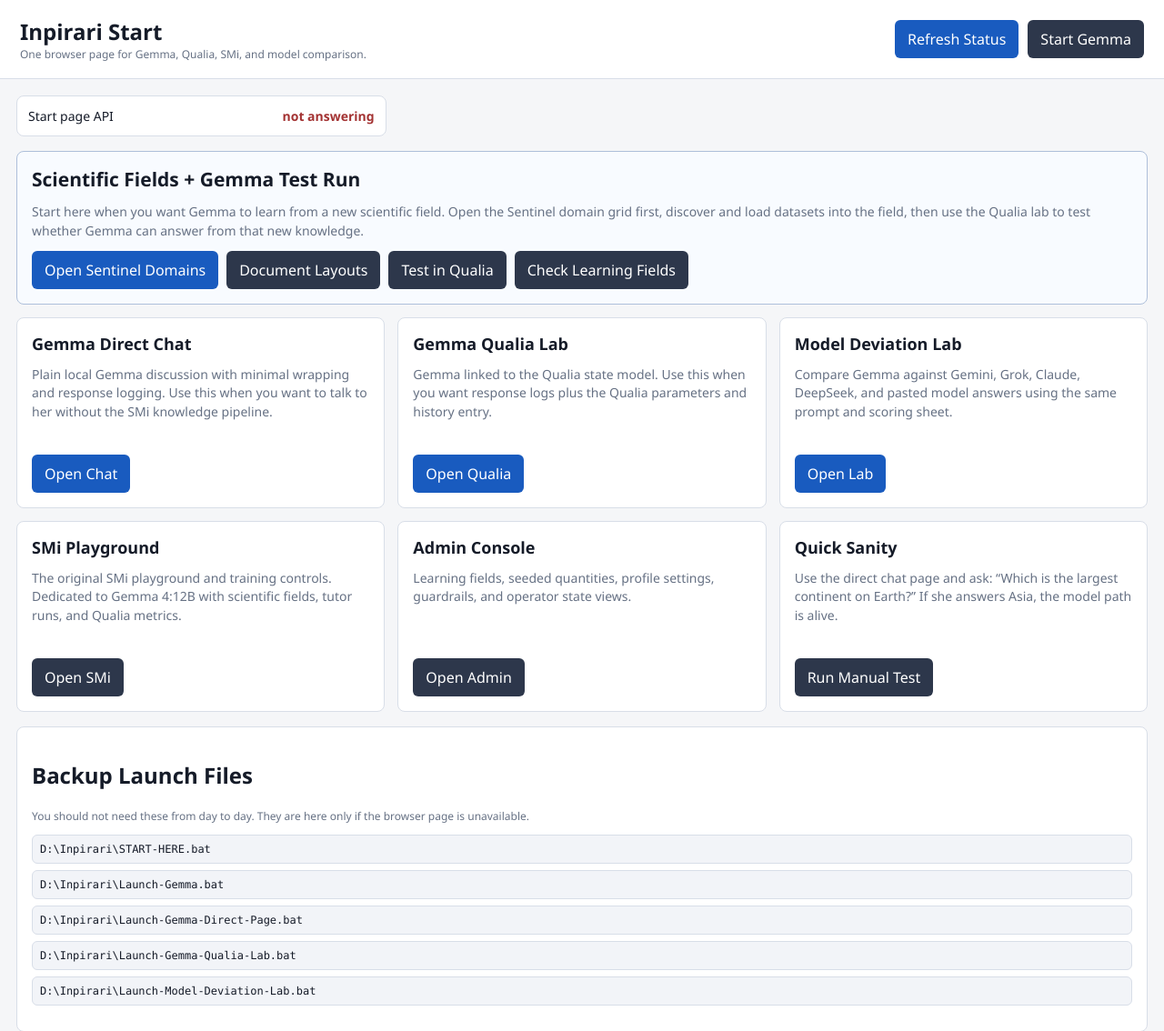
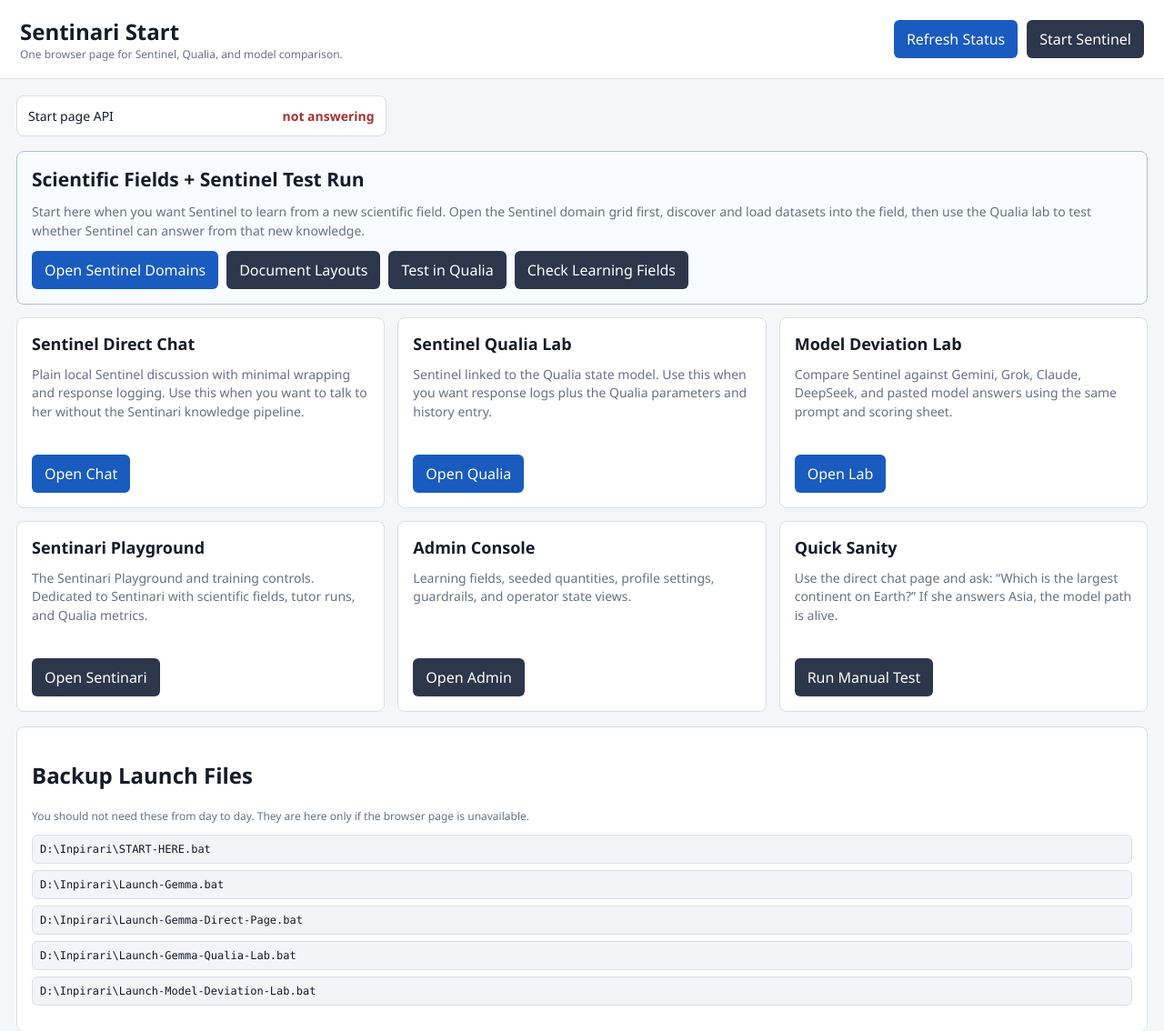
Before and after one commit to ONGALALI/sentinari, a FastAPI app: page /ui/start in a window 1280 px wide. Shown: the top 1134 px of the page at 91% size. Run offline with FastAPI, Linux system fonts and the light colour scheme; some libraries are stand-ins or nearby versions.

Commit message:
Rebrand display layer from Gemma to Sentinel/Sentinari across remaining consoles
Lawful and ethical per §31 addendum: persona renames away from Google's
trademark with provenance stated honestly in the footer; lowercase gemma
plumbing (routes, DB names, model tags, health keys) intentionally preserved.

🤖 Generated with Codebuff
Co-Authored-By: Codebuff <noreply@codebuff.com>

```diff
--- a/templates/a1_logs_console.html
+++ b/templates/a1_logs_console.html
@@ -54,11 +54,11 @@
   <header>
     <div>
       <h1>A1 Logs</h1>
-      <div class="hint">Audit history for Gemma Qualia prompts, simulations, recommendations, and continuity metrics.</div>
+      <div class="hint">Audit history for Sentinel Qualia prompts, simulations, recommendations, and continuity metrics.</div>
     </div>
     <div class="row">
       <button id="refreshAll">Refresh All</button>
-      <a href="/ui/gemma-qualia">Gemma Qualia Lab</a>
+      <a href="/ui/gemma-qualia">Sentinel Qualia Lab</a>
       <a href="/ui/start">Start</a>
     </div>
   </header>
@@ -161,7 +161,7 @@
             <div class="meta">${escapeHtml(short(item.answer || item.error, 420))}</div>
             <div class="meta">stability ${fmt(item.qualia?.stability_index, 4)} | influence ${fmt(item.qualia?.influence, 3)} | gamma ${fmt(item.qualia?.gamma_effective, 3)} | ${escapeHtml(item.elapsed_ms || "")} ms</div>
           </div>
-        `).join("") || '<p class="hint">No recent Gemma Qualia logs yet.</p>';
+        `).join("") || '<p class="hint">No recent Sentinel Qualia logs yet.</p>';
         setStatus("recentStatus", `Loaded ${logs.length} recent exchange logs.`, true);
       } catch (err) {
         setStatus("recentStatus", err.message || String(err), false);
--- a/templates/admin_login.html
+++ b/templates/admin_login.html
@@ -3,7 +3,7 @@
 <head>
   <meta charset="utf-8">
   <meta name="viewport" content="width=device-width, initial-scale=1">
-  <title>SMi Admin Login</title>
+  <title>Sentinari Admin Login</title>
   <style>
     body { font-family: Arial, sans-serif; margin: 0; background: #f2f5f8; color: #17212b; }
     .wrap { min-height: 100vh; display: flex; align-items: center; justify-content: center; padding: 24px; }
@@ -21,8 +21,8 @@
 <body>
   <div class="wrap">
     <div class="card">
-      <h1>SMi Admin Login</h1>
-      <p>Use your SMi single-login credentials to access the admin console.</p>
+      <h1>Sentinari Admin Login</h1>
+      <p>Use your Sentinari single-login credentials to access the admin console.</p>
       <label for="username">Username</label>
       <input id="username" type="text" autocomplete="username" placeholder="smi">
 
--- a/templates/gemma_qualia_console.html
+++ b/templates/gemma_qualia_console.html
@@ -441,14 +441,14 @@
   <header>
     <div>
       <h1>SMI Qualia Lab</h1>
-      <div class="hint">SMI direct bridge wrapped in the same pseudodynamic vector lab used by SMi.</div>
+      <div class="hint">SMI direct bridge wrapped in the same pseudodynamic vector lab.</div>
     </div>
     <div class="row">
       <button class="secondary" id="refreshStatus">Refresh Status</button>
       <a href="/ui/start">Start</a>
       <a href="/ui/a1-logs">A1 Logs</a>
       <a href="/ui/SMI-direct">Direct Chat</a>
-      <a href="/ui/playground">Old SMi Lab</a>
+      <a href="/ui/playground">Old Sentinari Lab</a>
     </div>
   </header>
 
@@ -1493,7 +1493,7 @@
         $("statusGrid").innerHTML = [
           statusPill("Ollama", data.ollama_reachable ? "reachable" : "offline", data.ollama_reachable ? "ok" : "err"),
           statusPill("Model", data.model || "not set", data.model ? "ok" : "err"),
-          statusPill("Old SMi boundary", data.boundary_disabled_in_normal_playground ? "blocks old chat" : "open", data.boundary_disabled_in_normal_playground ? "err" : "ok"),
+          statusPill("Old Sentinari boundary", data.boundary_disabled_in_normal_playground ? "blocks old chat" : "open", data.boundary_disabled_in_normal_playground ? "err" : "ok"),
           statusPill("SMI Qualia logs", String(data.SMI_qualia_chat_count || 0), "ok")
         ].join("");
         const currentModel = $("model").value || data.model;
--- a/templates/inpirari_start_console.html
+++ b/templates/inpirari_start_console.html
@@ -3,7 +3,7 @@
 <head>
   <meta charset="utf-8">
   <meta name="viewport" content="width=device-width, initial-scale=1">
-  <title>Inpirari Start</title>
+  <title>Sentinari Start</title>
   <style>
     :root {
       --bg: #f5f6f8;
@@ -130,12 +130,12 @@
 <body>
   <header>
     <div>
-      <h1>Inpirari Start</h1>
-      <div class="meta">One browser page for Gemma, Qualia, SMi, and model comparison.</div>
+      <h1>Sentinari Start</h1>
+      <div class="meta">One browser page for Sentinel, Qualia, and model comparison.</div>
     </div>
     <div class="toolbar">
       <button id="refresh">Refresh Status</button>
-      <button class="secondary" id="startGemma">Start Gemma</button>
+      <button class="secondary" id="startGemma">Start Sentinel</button>
     </div>
   </header>
 
@@ -144,8 +144,8 @@
 
     <section class="grid">
       <div class="card feature">
-        <h2>Scientific Fields + Gemma Test Run</h2>
-        <p>Start here when you want Gemma to learn from a new scientific field. Open the Sentinel domain grid first, discover and load datasets into the field, then use the Qualia lab to test whether Gemma can answer from that new knowledge.</p>
+        <h2>Scientific Fields + Sentinel Test Run</h2>
+        <p>Start here when you want Sentinel to learn from a new scientific field. Open the Sentinel domain grid first, discover and load datasets into the field, then use the Qualia lab to test whether Sentinel can answer from that new knowledge.</p>
         <div class="actions">
           <a class="button" href="/ui/playground">Open Sentinel Domains</a>
           <a class="button secondary" href="/ui/document-layouts">Document Layouts</a>
@@ -155,16 +155,16 @@
       </div>
 
       <div class="card">
-        <h2>Gemma Direct Chat</h2>
-        <p>Plain local Gemma discussion with minimal wrapping and response logging. Use this when you want to talk to her without the SMi knowledge pipeline.</p>
+        <h2>Sentinel Direct Chat</h2>
+        <p>Plain local Sentinel discussion with minimal wrapping and response logging. Use this when you want to talk to her without the Sentinari knowledge pipeline.</p>
         <div class="actions">
           <a class="button" href="/ui/gemma-direct">Open Chat</a>
         </div>
       </div>
 
       <div class="card">
-        <h2>Gemma Qualia Lab</h2>
-        <p>Gemma linked to the Qualia state model. Use this when you want response logs plus the Qualia parameters and history entry.</p>
+        <h2>Sentinel Qualia Lab</h2>
+        <p>Sentinel linked to the Qualia state model. Use this when you want response logs plus the Qualia parameters and history entry.</p>
         <div class="actions">
           <a class="button" href="/ui/gemma-qualia">Open Qualia</a>
         </div>
@@ -172,17 +172,17 @@
 
       <div class="card">
         <h2>Model Deviation Lab</h2>
-        <p>Compare Gemma against Gemini, Grok, Claude, DeepSeek, and pasted model answers using the same prompt and scoring sheet.</p>
+        <p>Compare Sentinel against Gemini, Grok, Claude, DeepSeek, and pasted model answers using the same prompt and scoring sheet.</p>
         <div class="actions">
           <a class="button" href="/ui/model-lab">Open Lab</a>
         </div>
       </div>
 
       <div class="card">
-        <h2>SMi Playground</h2>
-        <p>The original SMi playground and training controls. Dedicated to Gemma 4:12B with scientific fields, tutor runs, and Qualia metrics.</p>
+        <h2>Sentinari Playground</h2>
+        <p>The Sentinari Playground and training controls. Dedicated to Sentinari with scientific fields, tutor runs, and Qualia metrics.</p>
         <div class="actions">
-          <a class="button secondary" href="/ui/playground">Open SMi</a>
+          <a class="button secondary" href="/ui/playground">Open Sentinari</a>
         </div>
       </div>
 
@@ -230,11 +230,11 @@
         const personaInfo = data.persona || {};
 
         $("status").innerHTML = [
-          pill("Active Engine", "Gemma 4:12B (Science)", "ok"),
+          pill("Active Engine", "Sentinari (Science)", "ok"),
           pill("Active Library", "library_gemma.db", "ok"),
           pill("Isolation Guard", "Strict On (No Mismatch)", "ok"),
-          pill("SMi Web Host", data.smi_reachable ? "running" : "offline", data.smi_reachable ? "ok" : "bad"),
-          pill("Ollama / Gemma", (data.gemma_reachable || data.SMI_reachable) ? "running" : "offline", (data.gemma_reachable || data.SMI_reachable) ? "ok" : "bad"),
+          pill("Sentinari Web Host", data.smi_reachable ? "running" : "offline", data.smi_reachable ? "ok" : "bad"),
+          pill("Ollama / Sentinel", (data.gemma_reachable || data.SMI_reachable) ? "running" : "offline", (data.gemma_reachable || data.SMI_reachable) ? "ok" : "bad"),
           pill("Active Model", personaInfo.active_model || data.gemma_model || "not found", "ok"),
           pill("Base URL", data.gemma_base_url || data.SMI_base_url || "", (data.gemma_base_url || data.SMI_base_url) ? "ok" : "bad")
         ].join("");
@@ -252,7 +252,7 @@
         setTimeout(refreshStatus, 3500);
       } finally {
         $("startGemma").disabled = false;
-        $("startGemma").textContent = "Start Gemma";
+        $("startGemma").textContent = "Start Sentinel";
       }
     }
 
--- a/templates/playground_console.html
+++ b/templates/playground_console.html
@@ -4114,7 +4114,8 @@
   <footer class="app-credits" style="margin:26px auto 34px; text-align:center; font-size:12.5px; color:var(--muted); max-width:900px; line-height:1.55;">
     Sentinari by Inspirari — engineered with <strong>Codebuff</strong> by <strong>Buffy</strong>, the Codebuff coding agent.<br>
     Scientific field Guardians · tri-source dataset discovery &amp; review (GitHub · Hugging Face · OpenAlex) · ingestion gateway &amp; firewall ·
-    provider-agnostic LLM gateway · Sentinel Pattern-Recognition MVP · 2026.
+    provider-agnostic LLM gateway · Sentinel Pattern-Recognition MVP · 2026.<br>
+    Provenance: Sentinel currently runs on Google's Gemma-family open models, transitioning to Gemini — lineage stated honestly, identity her own.
   </footer>
 
   <div id="datasetPreviewModal" role="dialog" aria-modal="true" aria-label="Dataset preview">
--- a/templates/wan_console.html
+++ b/templates/wan_console.html
@@ -3,7 +3,7 @@
 <head>
   <meta charset="utf-8">
   <meta name="viewport" content="width=device-width, initial-scale=1">
-  <title>SMi Workflow 2 - CPU Video Studio</title>
+  <title>Sentinari Workflow 2 - CPU Video Studio</title>
   <style>
     :root {
       --bg: #edf3f8;
@@ -93,7 +93,7 @@
 <body>
   <div class="shell">
     <aside class="sidebar">
-      <div class="brand">SMi</div>
+      <div class="brand">Sentinari</div>
       <div class="sidecopy">Workflow navigation. Landing remains the main playground.</div>
       <nav class="nav">
         <a href="/ui/playground">Dashboard Home<small>Landing page with chat, qualia, and tutor.</small></a>
@@ -161,7 +161,7 @@
           <div class="row" style="margin-top:10px;">
             <div class="field" style="flex:1 1 520px;">
               <label for="stitchInputDir">Image Folder</label>
-              <input id="stitchInputDir" type="text" placeholder="Leave blank to use SMi default image folder">
+              <input id="stitchInputDir" type="text" placeholder="Leave blank to use Sentinari default image folder">
             </div>
             <div class="field" style="flex:0 1 150px;">
               <label for="stitchSeconds">Seconds / Image</label>
```
Also changed, not shown: CONTINUITY_LOG.md (+2 -0 lines), templates/gemma_direct_console.html (+12 -12 lines), templates/model_deviation_lab.html (+5 -5 lines), templates/playground_workbench.html (+5 -5 lines).
